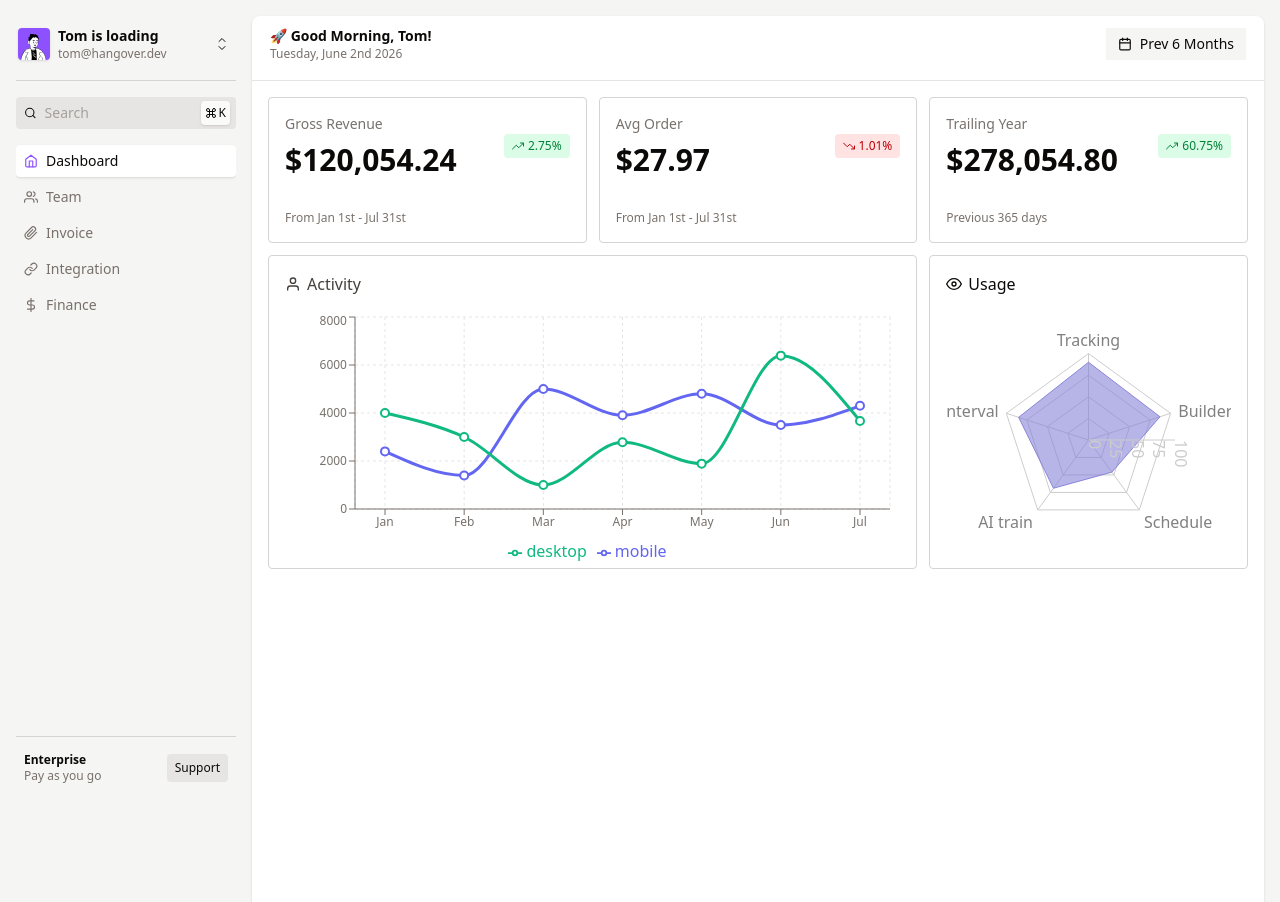
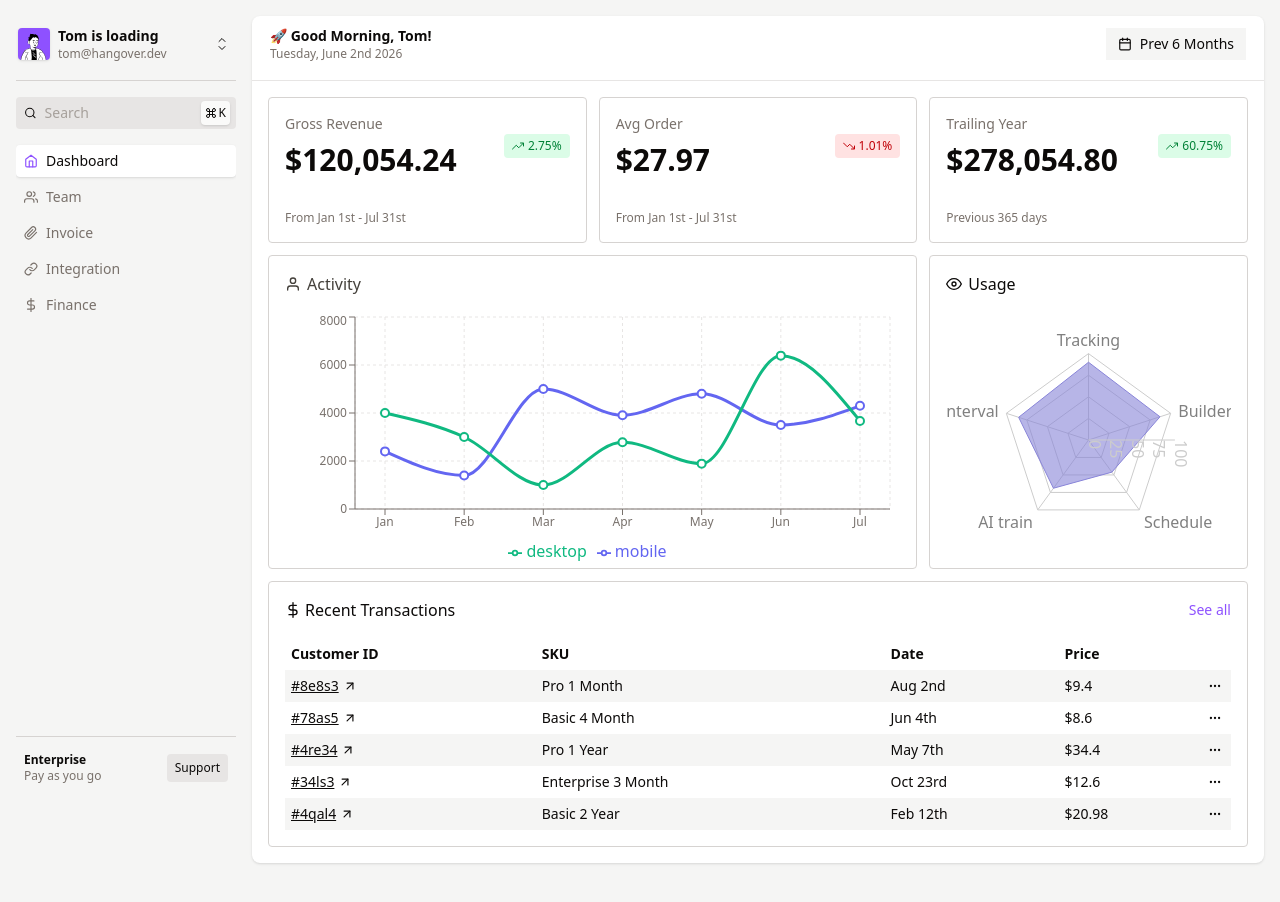
Before and after one commit to SabinTandukar/Dashboard, a Next.js app: page / in a window 1280 px wide. Shown: the top 902 px of the page. After the commit the page ends 879 px from the top, so only its background shows below. Built offline with nearby package versions, Linux system fonts and the light colour scheme.

Commit message:
Project Completed

```diff
--- a/components/Dashboard/Dashboard.tsx
+++ b/components/Dashboard/Dashboard.tsx
@@ -4,7 +4,7 @@ import Grid from './Grid'
 
 const Dashboard = () => {
     return (
-        <div className='bg-white rounded-lg pb-4 shadow h-[200vh]'>
+        <div className='bg-white rounded-lg pb-4 shadow'>
             <TopBar />
             <Grid />
         </div>
--- a/components/Dashboard/Grid.tsx
+++ b/components/Dashboard/Grid.tsx
@@ -2,6 +2,7 @@ import React from 'react'
 import StatCards from './StatCards'
 import ActivityGraph from './ActivityGraph'
 import UsageRadar from './UsageRadar'
+import RecentTransactions from './RecentTransactions'
 
 
 const Grid = () => {
@@ -10,6 +11,7 @@ const Grid = () => {
             <StatCards />
             <ActivityGraph />
             <UsageRadar />
+            <RecentTransactions />
         </div>
     )
 }
--- a/components/Dashboard/RecentTransactions.tsx
+++ b/components/Dashboard/RecentTransactions.tsx
@@ -0,0 +1,84 @@
+import React from 'react'
+import { FiArrowUpRight, FiDollarSign, FiMoreHorizontal } from 'react-icons/fi'
+
+const RecentTransactions = () => {
+    return (
+        <div className='col-span-12 p-4 rounded border border-stone-300'>
+            <div className="mb-4 flex items-center justify-between">
+                <h3 className="flex items-center gap-1 5 font-medium">
+                    <FiDollarSign /> Recent Transactions
+                </h3>
+                <button className='text-sm text-violet-500 hover:underline'>
+                    See all
+                </button>
+            </div>
+            <table className="w-full table-auto">
+                <TableHead />
+
+                <tbody>
+                    <TableRow cusId='#8e8s3' sku='Pro 1 Month' date='Aug 2nd' price='$9.4' order={1} />
+                    <TableRow cusId='#78as5' sku='Basic 4 Month' date='Jun 4th' price='$8.6' order={2} />
+                    <TableRow cusId='#4re34' sku='Pro 1 Year' date='May 7th' price='$34.4' order={3} />
+                    <TableRow cusId='#34ls3' sku='Enterprise 3 Month' date='Oct 23rd' price='$12.6' order={4} />
+                    <TableRow cusId='#4qal4' sku='Basic 2 Year' date='Feb 12th' price='$20.98' order={5} />
+                </tbody>
+            </table>
+        </div>
+    )
+}
+
+const TableHead = () => {
+    return (
+        <thead>
+            <tr className='text-sm font-normal text-stone'>
+                <th className='text-start p-1.5'>
+                    Customer ID
+                </th>
+                <th className='text-start p-1.5'>
+                    SKU
+                </th>
+                <th className='text-start p-1.5'>
+                    Date
+                </th>
+                <th className='text-start p-1.5'>
+                    Price
+                </th>
+                <th className='w-8'>
+
+                </th>
+            </tr>
+        </thead>
+    )
+}
+
+const TableRow = ({
+    cusId,
+    sku,
+    date,
+    price,
+    order,
+}: {
+    cusId: string;
+    sku: string;
+    date: string;
+    price: string;
+    order: number;
+}) => {
+    return <tr className={order % 2 ? "bg-stone-100 text-sm" : "text-sm"}>
+        <td className='p-1.5'>
+            <a href="#" className='text-voilet-600 underline flex items-center gap-1'>
+                {cusId} <FiArrowUpRight />
+            </a>
+        </td>
+        <td className='p-1.5'>{sku}</td>
+        <td className='p-1.5'>{date}</td>
+        <td className='p-1.5'>{price}</td>
+        <td className='w-8'>
+            <button className='hover:bg-stone-200 transition-colors grid place-content-center rounded text-sm size-8'>
+                <FiMoreHorizontal />
+            </button>
+        </td>
+    </tr>
+}
+
+export default RecentTransactions
```
